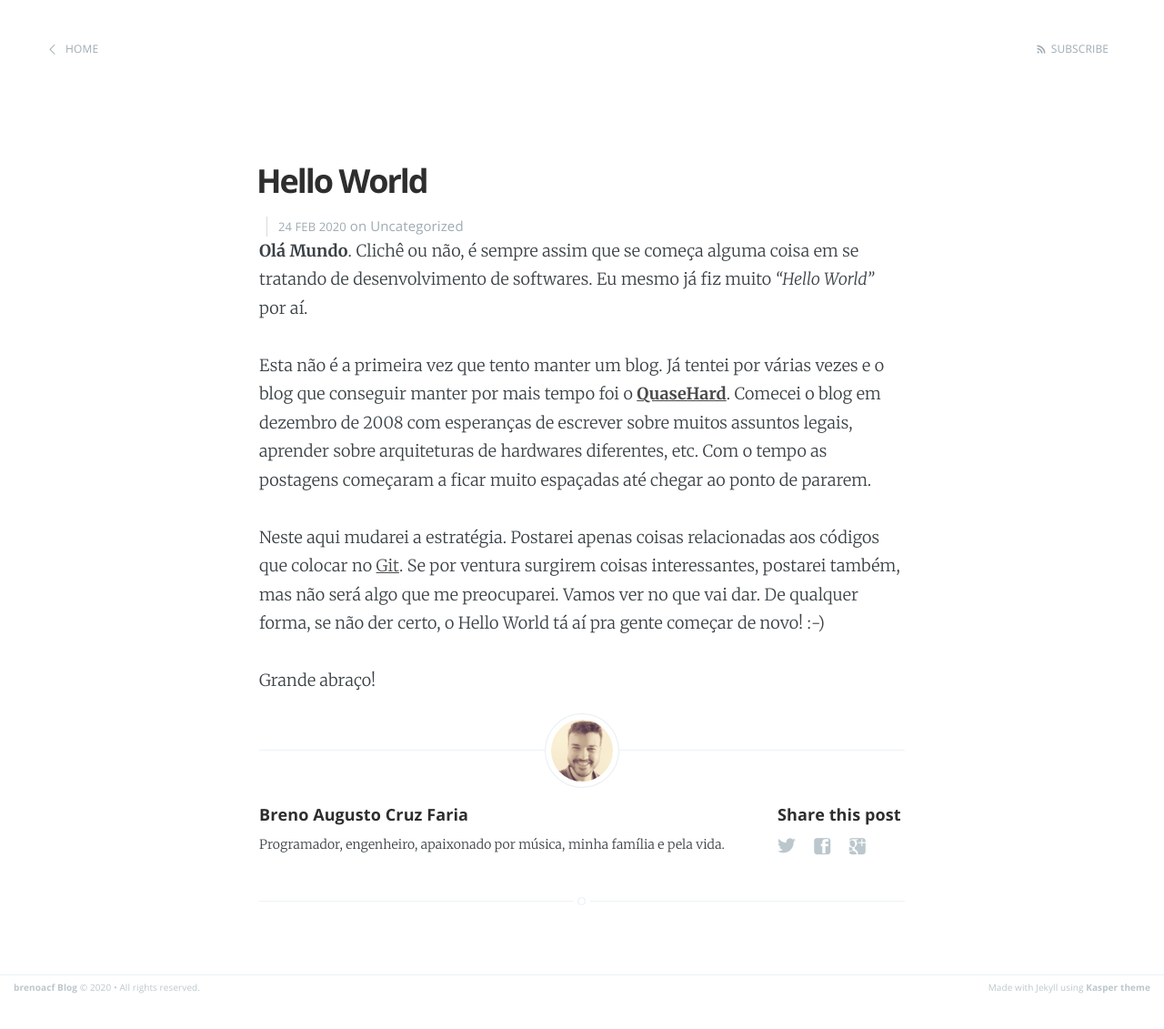
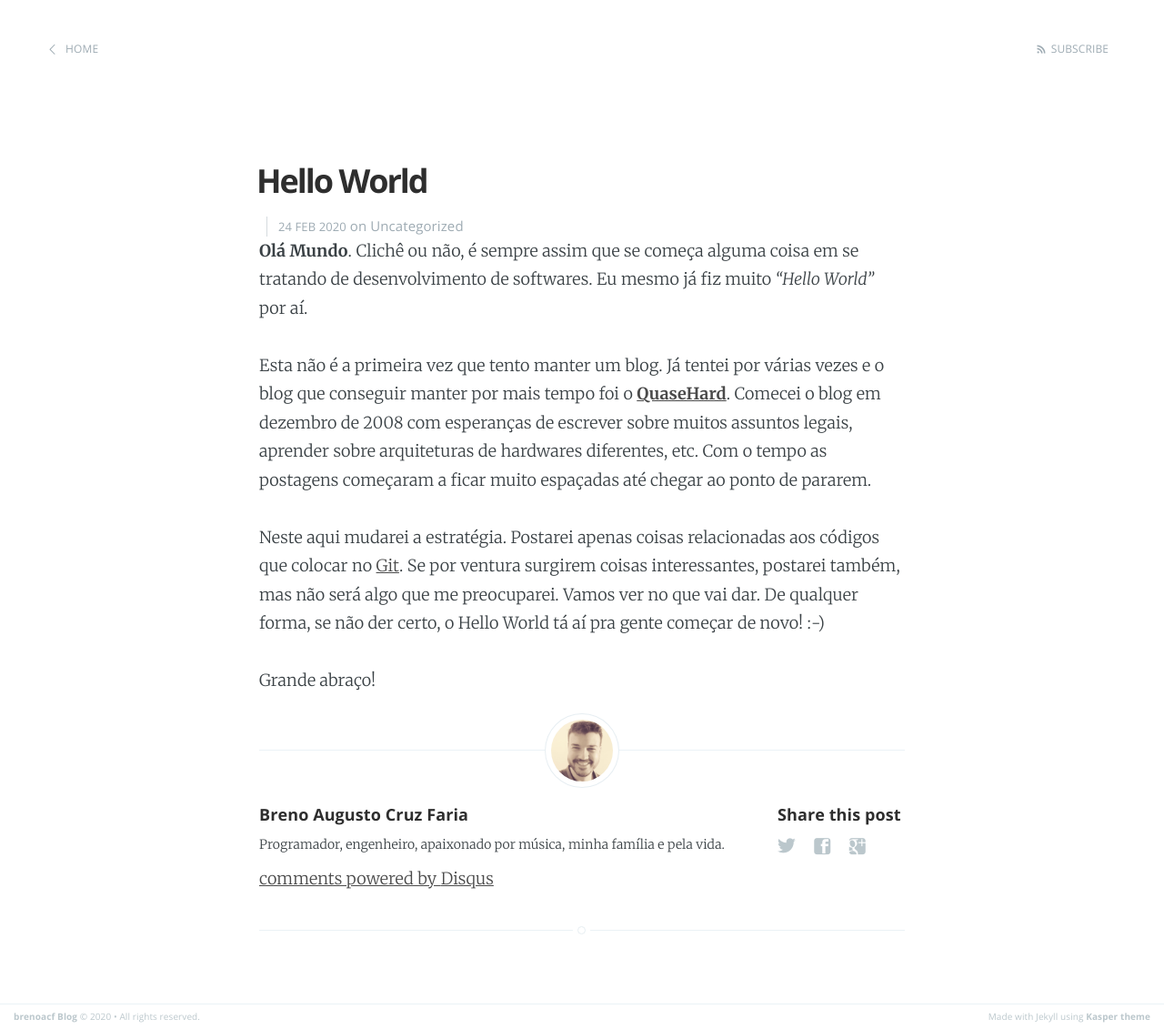
Before and after one commit to brenoacf/brenoacf.github.io, a Jekyll site: the page built from _posts/2020-02-24-hello-world.md, in a window 1280 px wide. Shown: the whole page at 91% size. Built offline with Jekyll 4.4.1, drawn with Linux system fonts in a browser that asks for light colours; comment, search, counter and statistics services are not loaded; before the commit the page ends 1100 px from its top, so only the background shows below that; some of the changed lines change nothing that is shown.

Commit message:
Add Disqus support

```diff
--- a/_includes/disqus.html
+++ b/_includes/disqus.html
@@ -1,7 +1,7 @@
 <section class="disqus">
     <div id="disqus_thread"></div>
     <script type="text/javascript">
-        var disqus_shortname = '';
+        var disqus_shortname = 'brenoacf';
         var disqus_developer = 0; // developer mode is on
         (function() {
             var dsq = document.createElement('script'); dsq.type = 'text/javascript'; dsq.async = true;
--- a/_layouts/post.html
+++ b/_layouts/post.html
@@ -1,6 +1,6 @@
 ---
 layout: default
-disqus: false
+disqus: true
 archive: false
 post_class: post-template
 ---
@@ -81,9 +81,7 @@ post_class: post-template
             {% include share.html %}
 
             <!-- Disqus comments -->
-            {% if page.disqus %}
                 {% include disqus.html %}
-            {% endif %}
 
         </footer>
 
```
Also changed, not shown: 3 other files.
